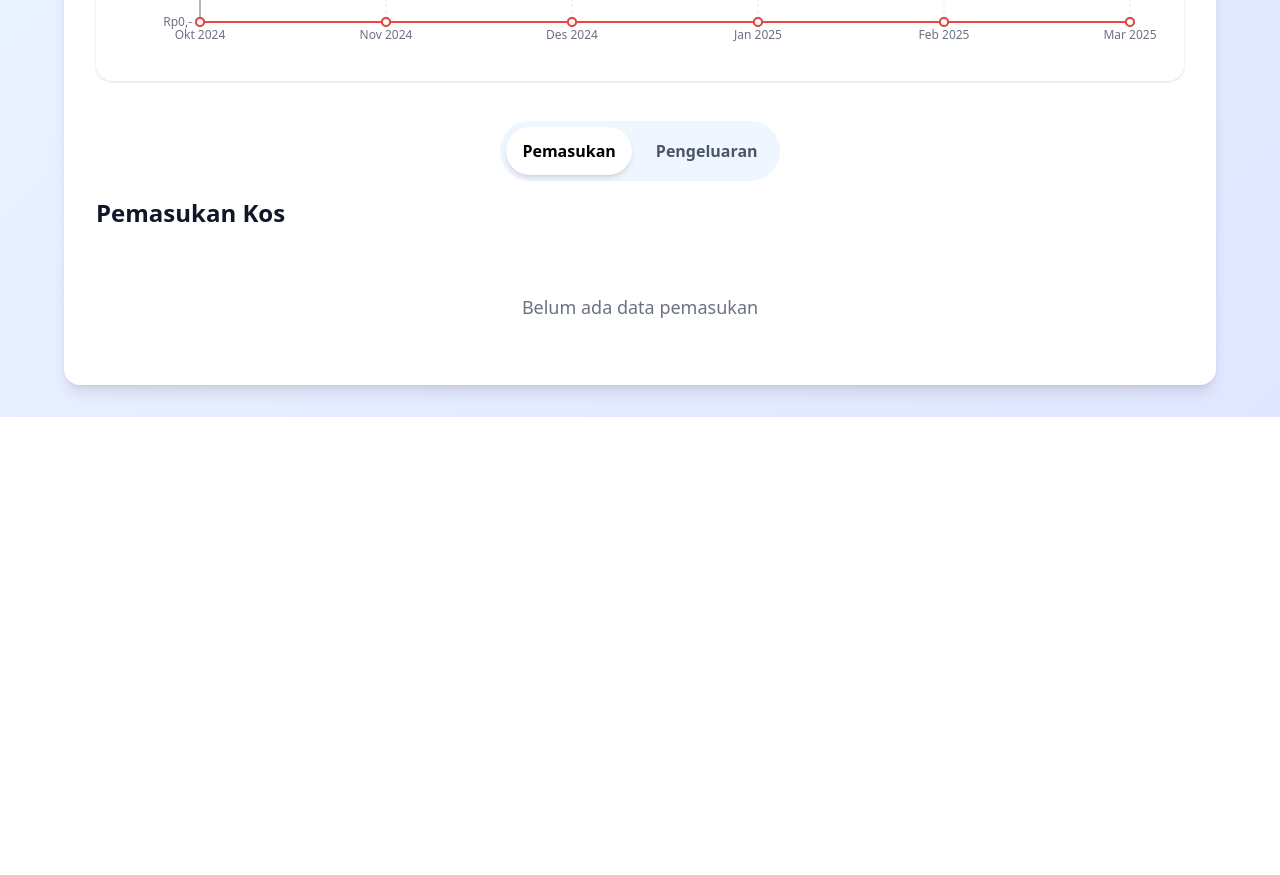
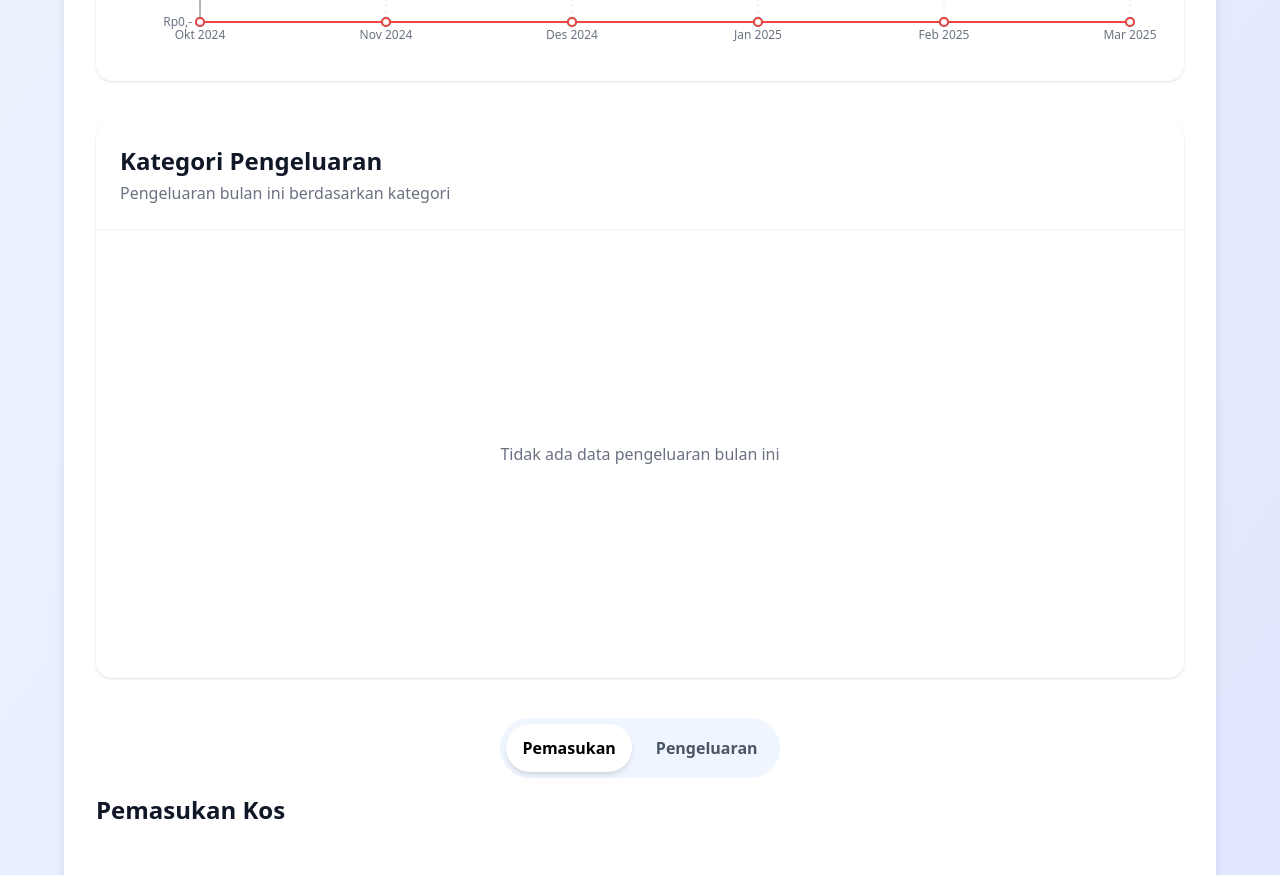
Before and after one commit to miftahudinsy/kosan-bapak, a Next.js app: page /dashboard/keuangan in a window 1280 px wide. Shown: the part 780-1655 px from the top of the page. Before the commit the page ends 1197 px from the top, so only its background shows below. Built offline with nearby package versions, Linux system fonts and the light colour scheme.

Commit message:
tambah chart kategori

```diff
--- /dev/null
+++ b/src/app/dashboard/keuangan/PieChart.tsx
@@ -0,0 +1,145 @@
+"use client";
+import { useEffect, useState } from "react";
+import {
+  ResponsiveContainer,
+  PieChart,
+  Pie,
+  Cell,
+  Legend,
+  Tooltip,
+} from "recharts";
+
+interface PieChartProps {
+  data: {
+    name: string;
+    value: number;
+  }[];
+  formatCurrency: (value: number) => string;
+}
+
+type CustomTooltipProps = {
+  active?: boolean;
+  payload?: Array<{
+    name: string;
+    value: number;
+    payload: {
+      name: string;
+      value: number;
+      fill: string;
+    };
+  }>;
+  formatCurrency: (value: number) => string;
+};
+
+// Warna-warna untuk kategori berbeda
+const COLORS = [
+  "#10B981", // emerald-500
+  "#3B82F6", // blue-500
+  "#F59E0B", // amber-500
+  "#EF4444", // red-500
+  "#8B5CF6", // violet-500
+  "#EC4899", // pink-500
+  "#6366F1", // indigo-500
+  "#14B8A6", // teal-500
+];
+
+const CustomTooltip = ({
+  active,
+  payload,
+  formatCurrency,
+}: CustomTooltipProps) => {
+  if (active && payload && payload.length > 0) {
+    const data = payload[0];
+    return (
+      <div className="bg-white p-4 rounded-lg shadow-lg border border-gray-100">
+        <p className="text-sm font-medium text-gray-900">{data.name}</p>
+        <p className="text-sm font-bold text-gray-700">
+          {formatCurrency(data.value)}
+        </p>
+      </div>
+    );
+  }
+  return null;
+};
+
+const CustomLegend = (props: any) => {
+  const { payload, formatCurrency } = props;
+  return (
+    <div className="grid grid-cols-2 gap-3 text-sm">
+      {payload.map((entry: any, index: number) => (
+        <div key={index} className="flex items-center gap-2">
+          <div
+            className="w-3 h-3 rounded-full"
+            style={{ backgroundColor: entry.color }}
+          />
+          <div>
+            <p className="font-medium text-gray-900">{entry.value}</p>
+            <p className="text-gray-500 text-xs">
+              {formatCurrency(entry.payload.value)}
+            </p>
+          </div>
+        </div>
+      ))}
+    </div>
+  );
+};
+
+export default function ExpensePieChart({
+  data,
+  formatCurrency,
+}: PieChartProps) {
+  const [mounted, setMounted] = useState(false);
+
+  useEffect(() => {
+    setMounted(true);
+  }, []);
+
+  if (!mounted) {
+    return (
+      <div className="h-[300px] sm:h-[400px] flex items-center justify-center">
+        <div className="animate-spin rounded-full h-8 w-8 border-b-2 border-blue-500"></div>
+      </div>
+    );
+  }
+
+  if (data.length === 0) {
+    return (
+      <div className="h-[300px] sm:h-[400px] flex items-center justify-center">
+        <p className="text-gray-500">Tidak ada data pengeluaran bulan ini</p>
+      </div>
+    );
+  }
+
+  return (
+    <div className="h-[300px] sm:h-[400px] w-full">
+      <ResponsiveContainer width="100%" height="100%">
+        <PieChart>
+          <Pie
+            data={data}
+            cx="50%"
+            cy="50%"
+            innerRadius={60}
+            outerRadius={90}
+            paddingAngle={2}
+            dataKey="value"
+          >
+            {data.map((_, index) => (
+              <Cell
+                key={`cell-${index}`}
+                fill={COLORS[index % COLORS.length]}
+              />
+            ))}
+          </Pie>
+          <Tooltip
+            content={<CustomTooltip formatCurrency={formatCurrency} />}
+          />
+          <Legend
+            content={<CustomLegend formatCurrency={formatCurrency} />}
+            verticalAlign="bottom"
+            height={100}
+          />
+        </PieChart>
+      </ResponsiveContainer>
+    </div>
+  );
+}
--- a/src/app/dashboard/keuangan/TrendChart.tsx
+++ b/src/app/dashboard/keuangan/TrendChart.tsx
@@ -104,7 +104,7 @@ export default function TrendChart({ data, formatCurrency }: TrendChartProps) {
           />
           <Legend
             verticalAlign="top"
-            height={36}
+            height={60}
             iconType="circle"
             formatter={(value) =>
               value.charAt(0).toUpperCase() + value.slice(1)
--- a/src/app/dashboard/keuangan/page.tsx
+++ b/src/app/dashboard/keuangan/page.tsx
@@ -24,6 +24,10 @@ import { RiwayatPembayaran } from "../data";
 import dynamic from "next/dynamic";
 
 const TrendChart = dynamic(() => import("./TrendChart"), {
+  ssr: false,
+});
+
+const ExpensePieChart = dynamic(() => import("./PieChart"), {
   ssr: false,
 });
 
@@ -73,6 +77,9 @@ const Keuangan = () => {
       pemasukan: number;
       pengeluaran: number;
     }>
+  >([]);
+  const [pieChartData, setPieChartData] = useState<
+    Array<{ name: string; value: number }>
   >([]);
 
   // Load initial data
@@ -231,6 +238,39 @@ const Keuangan = () => {
 
     setChartData(monthlyData);
   }, [riwayatPembayaran, riwayatPengeluaran]);
+
+  // Process data for pie chart
+  useEffect(() => {
+    if (riwayatPengeluaran.length === 0) return;
+
+    const bulanIni = new Date().getMonth();
+    const tahunIni = new Date().getFullYear();
+
+    // Filter pengeluaran bulan ini
+    const pengeluaranBulanIni = riwayatPengeluaran.filter(
+      (p) =>
+        new Date(p.tanggal).getMonth() === bulanIni &&
+        new Date(p.tanggal).getFullYear() === tahunIni
+    );
+
+    // Hitung total per kategori
+    const totalPerKategori = pengeluaranBulanIni.reduce((acc, curr) => {
+      const jenis = curr.jenis;
+      const nominal = ensureNumber(curr.nominal);
+      acc[jenis] = (acc[jenis] || 0) + nominal;
+      return acc;
+    }, {} as Record<string, number>);
+
+    // Transform ke format yang dibutuhkan pie chart
+    const chartData = Object.entries(totalPerKategori)
+      .map(([name, value]) => ({
+        name,
+        value,
+      }))
+      .sort((a, b) => b.value - a.value); // Urutkan dari terbesar
+
+    setPieChartData(chartData);
+  }, [riwayatPengeluaran]);
 
   // Format currency khusus untuk statistik
   const formatStatisticCurrency = (amount: number | string): string => {
@@ -500,6 +540,24 @@ const Keuangan = () => {
           <div className="p-6">
             <TrendChart
               data={chartData}
+              formatCurrency={formatStatisticCurrency}
+            />
+          </div>
+        </div>
+
+        {/* Kategori Pengeluaran Chart */}
+        <div className="bg-white rounded-2xl shadow-sm mb-10 overflow-hidden">
+          <div className="p-6 border-b border-gray-100">
+            <h2 className="text-2xl font-bold text-gray-900">
+              Kategori Pengeluaran
+            </h2>
+            <p className="text-base text-gray-500 mt-1">
+              Pengeluaran bulan ini berdasarkan kategori
+            </p>
+          </div>
+          <div className="p-6">
+            <ExpensePieChart
+              data={pieChartData}
               formatCurrency={formatStatisticCurrency}
             />
           </div>
```
